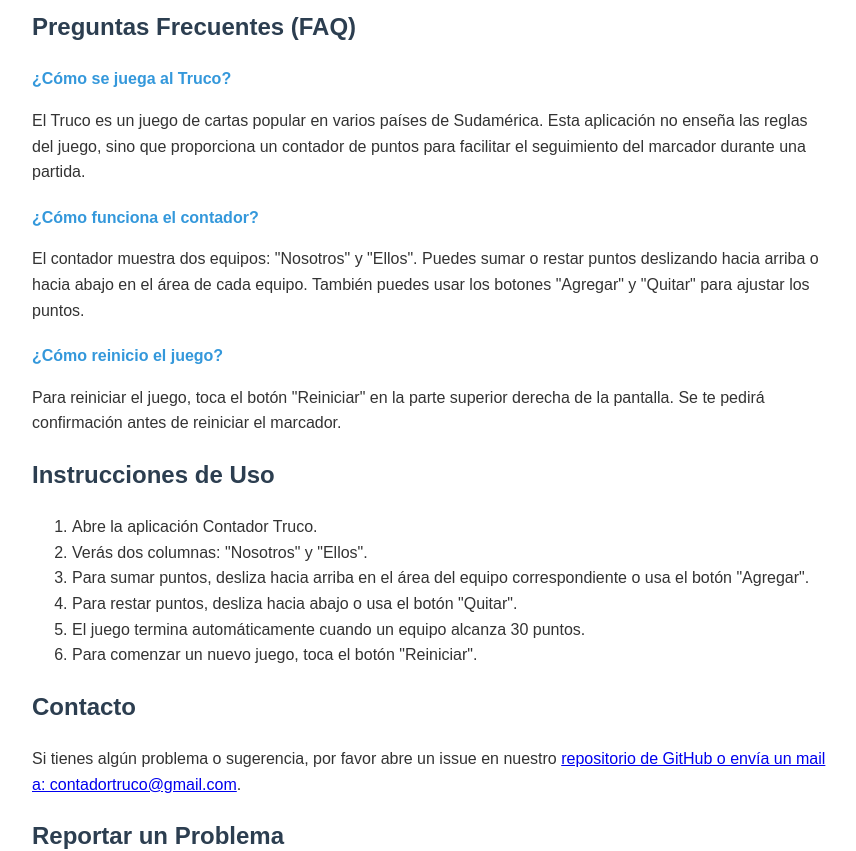
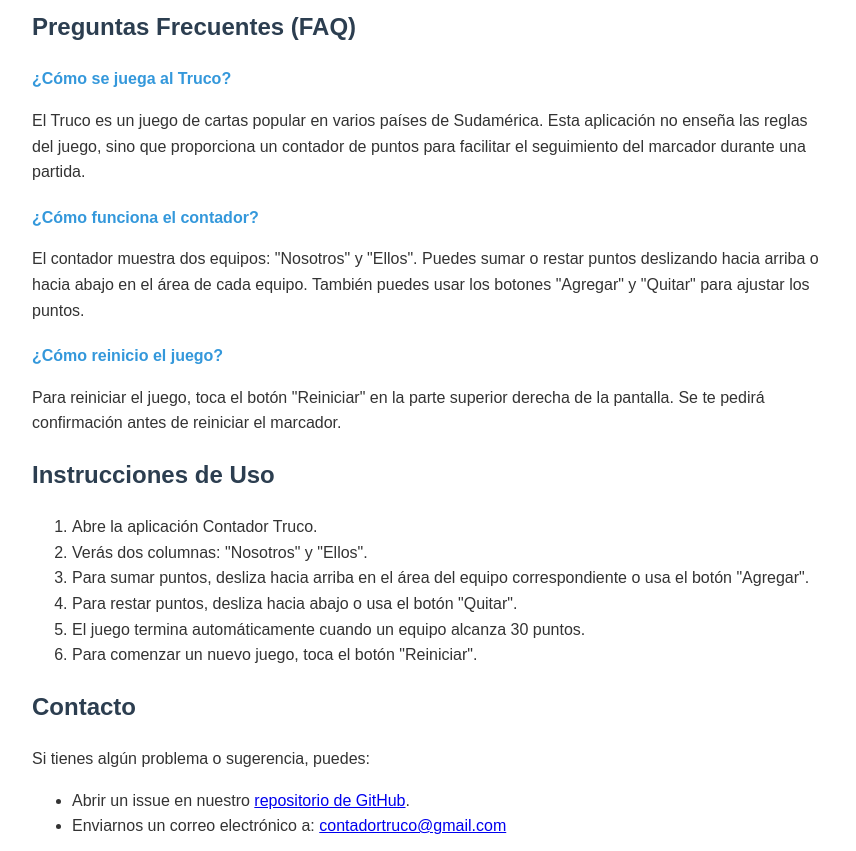
Before and after one commit to aab1251/Contador-Truco, a plain HTML site: page index.html in a window 1280 px wide. Shown: the part 106-957 px from the top of the page, without its empty margins (208-1064 px from the left). Drawn offline with Linux system fonts and the light colour scheme.

Commit message:
Update index.html

```diff
--- a/index.html
+++ b/index.html
@@ -53,7 +53,11 @@
     </ol>
 
     <h2>Contacto</h2>
-    <p>Si tienes algún problema o sugerencia, por favor abre un issue en nuestro <a href="https://github.com/yourusername/contador-truco/issues">repositorio de GitHub o envía un mail a: contadortruco@gmail.com</a>.</p>
+    <p>Si tienes algún problema o sugerencia, puedes:</p>
+    <ul>
+        <li>Abrir un issue en nuestro <a href="https://github.com/yourusername/contador-truco/issues">repositorio de GitHub</a>.</li>
+        <li>Enviarnos un correo electrónico a: <a href="mailto:contadortruco@gmail.com">contadortruco@gmail.com</a></li>
+    </ul>
 
     <h2>Reportar un Problema</h2>
     <p>Para reportar un problema, por favor visita nuestra <a href="https://github.com/yourusername/contador-truco/issues/new">página de issues en GitHub</a> y proporciona la siguiente información:</p>
```
